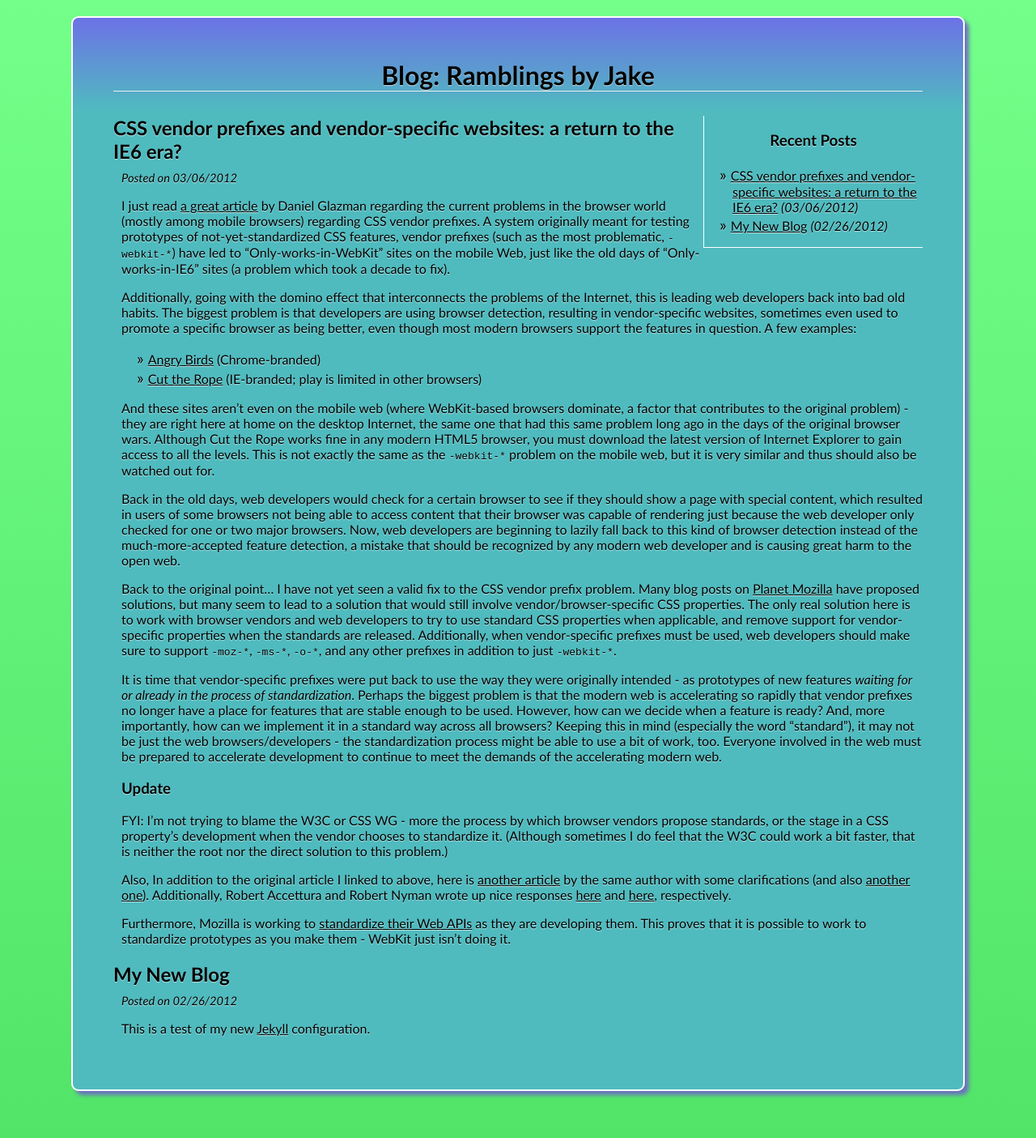
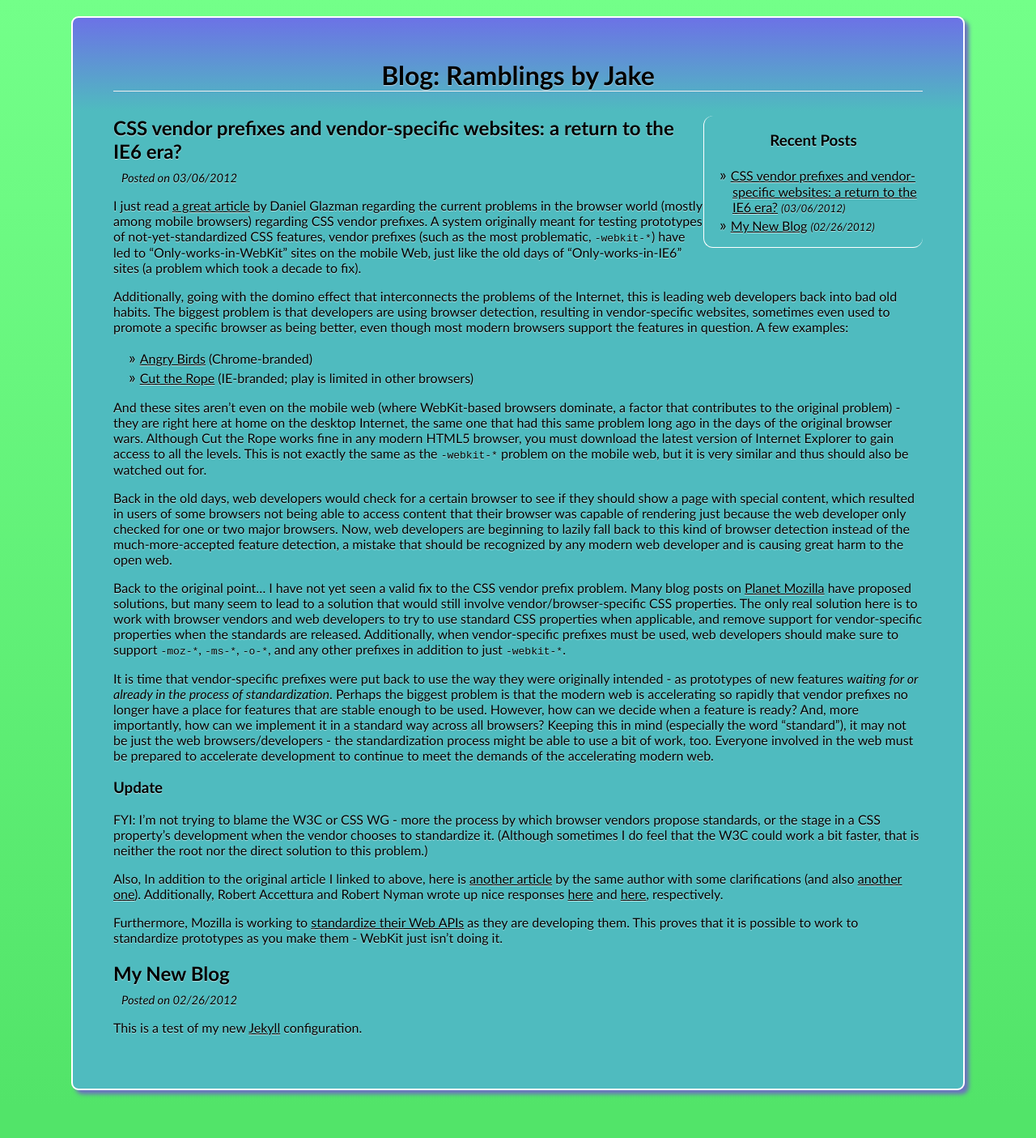
Before and after one commit to jhartz/jhartz.github.com, a Jekyll site: the page built from blog/index.html, in a window 1280 px wide. Shown: the whole page at 81% size. Built offline with Jekyll 4.4.1, drawn with Linux system fonts in a browser that asks for light colours; after the commit the page ends 1366 px from its top, so only the background shows below that.

Commit message:
Changed up some semantics

```diff
--- a/_layouts/front.html
+++ b/_layouts/front.html
@@ -24,8 +24,8 @@
     <!--[if IE]>
     <footer><a href="http://www.mozilla.com/firefox/features/">A Better Browser</a></footer>
     <![endif]-->
-    <div><br><br></div>
-{% if page.centered %}</td></tr></tbody>
+{% if page.centered %}    <div><br><br></div>
+</td></tr></tbody>
 </table>
 {% endif %}</body>
 </html>
--- a/_layouts/post.html
+++ b/_layouts/post.html
@@ -5,12 +5,12 @@ atomfeed: 1
 ---
             <h1><a href="/blog/">Blog: Ramblings by Jake</a></h1>
             <!-- <nav><ul><li><a href="">RSS</a></li><li><a href="">Archive</a></li></ul></nav> -->
-            <div class="sidebar">
+            <aside>
                 <h3>Recent Posts</h3>
                 <ul>{% for post in site.posts limit:4 %}
-                    <li><a href="{{ post.url }}">{{ post.title | escape }}</a> <span class="postdate">({{ post.date | date: '%m/%d/%Y' }})</span></li>{% endfor %}
+                    <li><a href="{{ post.url }}">{{ post.title | escape }}</a> <small>({{ post.date | date: '%m/%d/%Y' }})</small></li>{% endfor %}
                 </ul>
-            </div>{% unless page.noextra %}
+            </aside>{% unless page.noextra %}
             <h2>{{ page.title | escape }}</h2>
             <p class="timestamp">Posted on {{ page.date | date: '%m/%d/%Y' }}</p>
             <article>{% endunless %}
--- a/style.css
+++ b/style.css
@@ -20,29 +20,6 @@ body {
     background-image: -moz-linear-gradient(top, rgb(115,255,137), rgb(82,228,105));
     background-image: -o-linear-gradient(top, rgb(115,255,137), rgb(82,228,105));
     background-image: -ms-linear-gradient(top, rgb(115,255,137), rgb(82,228,105));
-}
-
-p, ul, li, article {
-    text-align: left;
-}
-
-article h2 {
-    margin-bottom: 0;
-}
-
-p.timestamp {
-    font-style: italic;
-    font-size: 11pt;
-    text-align: center;
-}
-
-article p.timestamp {
-    margin: 10px;
-    text-align: left;
-}
-
-.postbody {
-    margin-left: 10px;
 }
 
 a, a:visited {
@@ -105,9 +82,27 @@ h1 {
     margin-bottom: 30px;
 }
 
-.postdate {
+p, ul, li, article {
+    text-align: left;
+}
+
+article h2 {
+    margin-bottom: 0;
+}
+
+p.timestamp {
     font-style: italic;
-    white-space: nowrap;
+    font-size: 11pt;
+    text-align: center;
+}
+
+article p.timestamp {
+    margin: 10px;
+    text-align: left;
+}
+
+article p.postbody {
+    margin-left: 10px;
 }
 
 nav {
@@ -201,11 +196,26 @@ footer {
     font-size: 9pt;
 }
 
-.sidebar {
+aside {
+    display: block;
     float: right;
+    clear: both;
+    max-width: 27%;
     border-left: 1px solid white;
     border-bottom: 1px solid white;
-    max-width: 27%;
+    -webkit-border-radius: 12px;
+    -moz-border-radius: 12px;
+    border-radius: 12px;
+}
+
+aside small {
+    font-style: italic;
+    white-space: nowrap;
+}
+
+article aside {
+    border-style: none;
+    max-width: 34%;
 }
 
 .bottombar {
```
